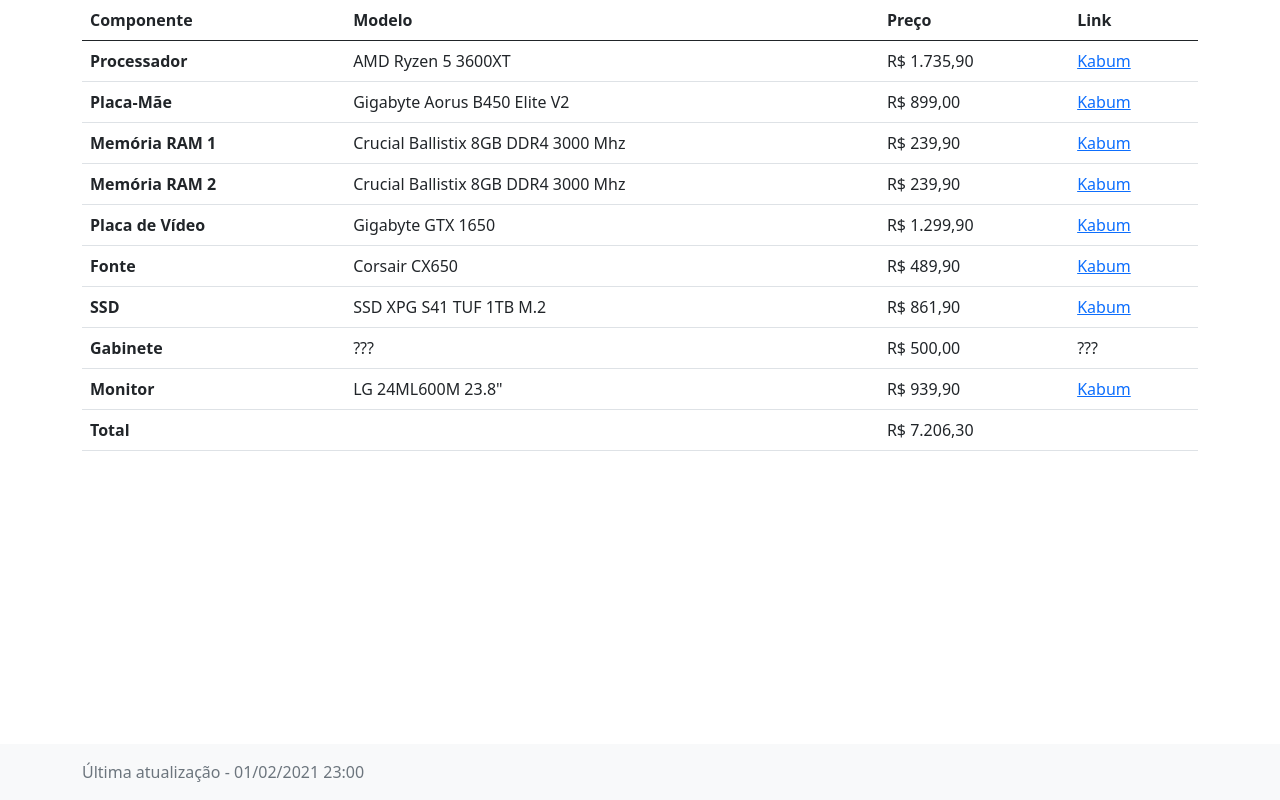
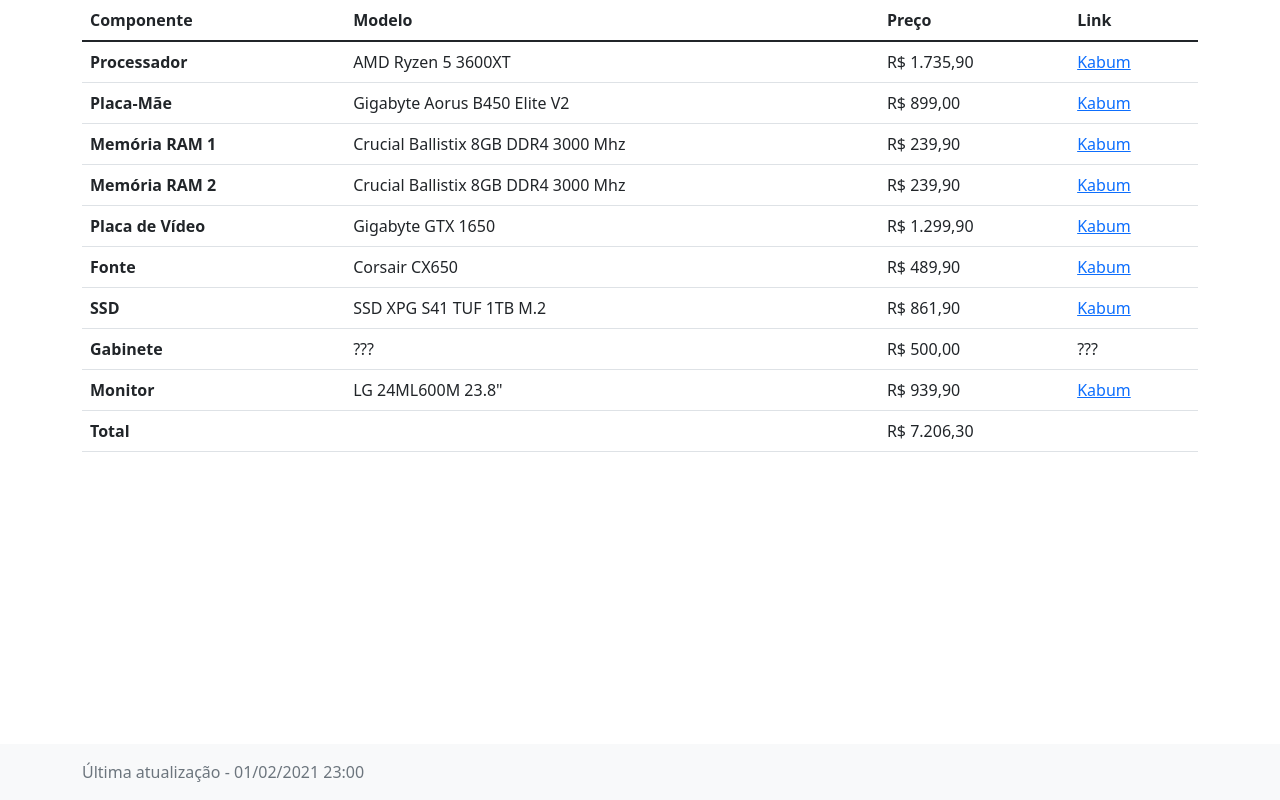
Before and after one commit to jeancm/jeancm.github.io, a plain HTML site: page index.html in a window 1280 px wide. Drawn offline with nearby package versions, Linux system fonts and the light colour scheme.

Commit message:
Update index.html

```diff
--- a/index.html
+++ b/index.html
@@ -3,7 +3,7 @@
 <head>
     <meta charset="UTF-8">
     <meta name="viewport" content="width=device-width, initial-scale=1.0">
-    <link href="https://cdn.jsdelivr.net/npm/bootstrap@5.0.0-beta1/dist/css/bootstrap.min.css" rel="stylesheet" integrity="sha384-giJF6kkoqNQ00vy+HMDP7azOuL0xtbfIcaT9wjKHr8RbDVddVHyTfAAsrekwKmP1" crossorigin="anonymous">
+    <link href="https://cdn.jsdelivr.net/npm/bootstrap@5.1.3/dist/css/bootstrap.min.css" rel="stylesheet" integrity="sha384-1BmE4kWBq78iYhFldvKuhfTAU6auU8tT94WrHftjDbrCEXSU1oBoqyl2QvZ6jIW3" crossorigin="anonymous">
     <title>PC Gian</title>
 </head>
 <body class="d-flex flex-column h-100">
```
